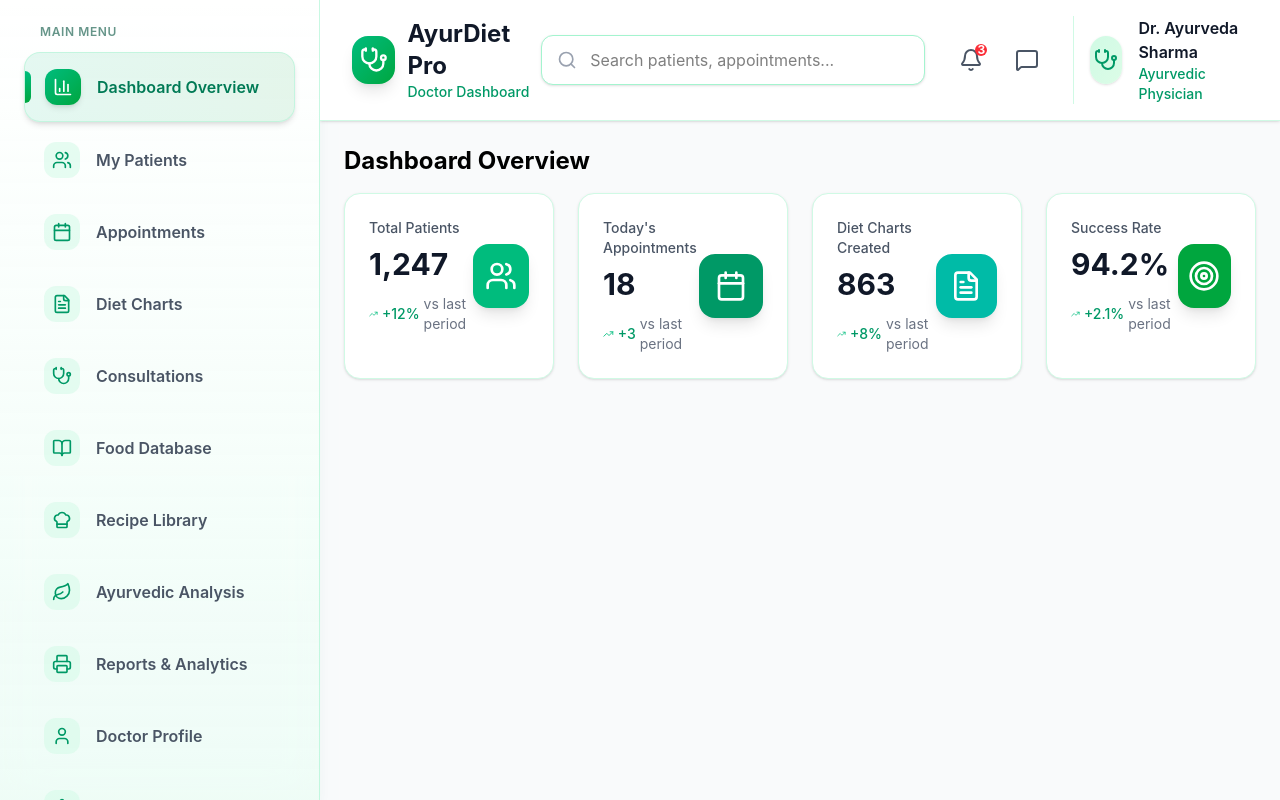
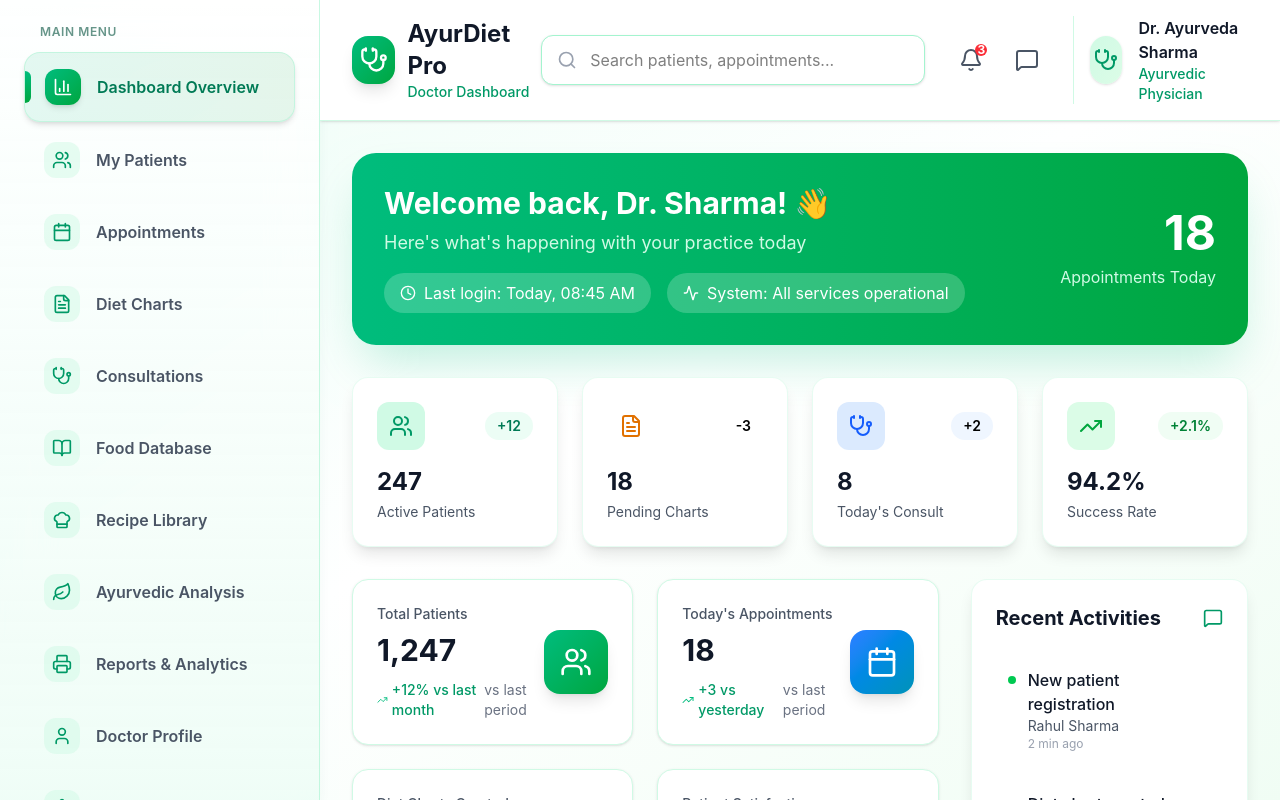
Before and after one commit to ganeshbirajdar286/sih, a React (Vite) app: page /doctor-dashboard in a window 1280 px wide. Built offline with nearby package versions, Linux system fonts and the light colour scheme.

Commit message:
changes in the doctore dashboar

```diff
--- a/src/Pages/DoctorDashboard.jsx
+++ b/src/Pages/DoctorDashboard.jsx
@@ -18,6 +18,24 @@ import {
   BarChart3,
   Printer,
   Target,
+  TrendingUp,
+  Clock,
+  MessageSquare,
+  Star,
+  AlertCircle,
+  Pill,
+  Heart,
+  Zap,
+  Coffee,
+  Activity,
+  Shield,
+  Award,
+  Brain,
+  Eye,
+  Microscope,
+  TestTube,
+  Scale,
+  Thermometer,
 } from "lucide-react";
 
 // Example doctor tabs (you can create actual components later)
@@ -32,19 +50,44 @@ import ReportsTab from "../components/DoctorComponents/ReportsTab.jsx";
 import ProfileTab from "../components/DoctorComponents/ProfileTab.jsx";
 import SettingsTab from "../components/DoctorComponents/SettingsTab.jsx";
 
-// Sidebar items (same structure as patient dashboard)
+// Sidebar items (enhanced structure)
 const sidebarItems = [
-  { id: "overview", icon: BarChart3, label: "Dashboard Overview" },
-  { id: "patients", icon: Users, label: "My Patients" },
-  { id: "appointments", icon: Calendar, label: "Appointments" },
-  { id: "dietCharts", icon: FileText, label: "Diet Charts" },
-  { id: "consultations", icon: Stethoscope, label: "Consultations" },
-  { id: "foodDatabase", icon: BookOpen, label: "Food Database" },
-  { id: "recipes", icon: ChefHat, label: "Recipe Library" },
-  { id: "ayurveda", icon: Leaf, label: "Ayurvedic Analysis" },
-  { id: "reports", icon: Printer, label: "Reports & Analytics" },
-  { id: "profile", icon: User, label: "Doctor Profile" },
-  { id: "settings", icon: Settings, label: "Settings" },
+  { id: "overview", icon: BarChart3, label: "Dashboard Overview", badge: "New" },
+  { id: "patients", icon: Users, label: "My Patients", badge: "1.2k" },
+  { id: "appointments", icon: Calendar, label: "Appointments", badge: "18" },
+  { id: "dietCharts", icon: FileText, label: "Diet Charts", badge: "863" },
+  { id: "consultations", icon: Stethoscope, label: "Consultations", badge: "24" },
+  { id: "foodDatabase", icon: BookOpen, label: "Food Database", badge: "2.5k" },
+  { id: "recipes", icon: ChefHat, label: "Recipe Library", badge: "500+" },
+  { id: "ayurveda", icon: Leaf, label: "Ayurvedic Analysis", badge: "Pro" },
+  { id: "reports", icon: Printer, label: "Reports & Analytics", badge: "📊" },
+  { id: "profile", icon: User, label: "Doctor Profile", badge: "⭐" },
+  { id: "settings", icon: Settings, label: "Settings", badge: "⚙️" },
+];
+
+// Quick stats data
+const quickStats = [
+  { label: "Active Patients", value: "247", change: "+12", icon: Users, color: "emerald" },
+  { label: "Pending Charts", value: "18", change: "-3", icon: FileText, color: "amber" },
+  { label: "Today's Consult", value: "8", change: "+2", icon: Stethoscope, color: "blue" },
+  { label: "Success Rate", value: "94.2%", change: "+2.1%", icon: TrendingUp, color: "green" },
+];
+
+// Recent activities data
+const recentActivities = [
+  { time: "2 min ago", action: "New patient registration", patient: "Rahul Sharma", type: "success" },
+  { time: "15 min ago", action: "Diet chart created", patient: "Priya Patel", type: "info" },
+  { time: "1 hour ago", action: "Consultation completed", patient: "Amit Kumar", type: "success" },
+  { time: "2 hours ago", action: "Follow-up scheduled", patient: "Neha Singh", type: "warning" },
+  { time: "3 hours ago", action: "Lab results received", patient: "Vikram Joshi", type: "info" },
+];
+
+// Upcoming appointments
+const upcomingAppointments = [
+  { time: "09:30 AM", patient: "Anita Desai", type: "New Patient", status: "confirmed" },
+  { time: "10:45 AM", patient: "Rajesh Mehta", type: "Follow-up", status: "confirmed" },
+  { time: "11:30 AM", patient: "Sneha Reddy", type: "Consultation", status: "pending" },
+  { time: "02:15 PM", patient: "Kiran Patil", type: "Diet Review", status: "confirmed" },
 ];
 
 export default function DoctorDashboard() {
@@ -52,52 +95,202 @@ export default function DoctorDashboard() {
   const [sidebarOpen, setSidebarOpen] = useState(false);
   const [searchQuery, setSearchQuery] = useState("");
 
-  // 👇 Content map (same pattern as PatientDashboard)
-  const contentMap = {
-    overview: (
+  // Enhanced Overview Content
+  const EnhancedOverview = () => (
+    <div className="space-y-8">
+      {/* Welcome Section */}
+      <div className="bg-gradient-to-r from-emerald-500 to-green-600 rounded-3xl p-8 text-white shadow-2xl shadow-emerald-500/25">
+        <div className="flex items-center justify-between">
           <div>
-        <h2 className="text-2xl font-bold mb-4">Dashboard Overview</h2>
-        <div className="grid grid-cols-1 md:grid-cols-2 lg:grid-cols-4 gap-6 mb-8">
-          {/* Example stat cards */}
+            <h1 className="text-3xl font-bold mb-2">Welcome back, Dr. Sharma! 👋</h1>
+            <p className="text-emerald-100 text-lg">Here's what's happening with your practice today</p>
+            <div className="flex items-center space-x-4 mt-4">
+              <div className="flex items-center space-x-2 bg-white/20 px-4 py-2 rounded-full">
+                <Clock className="w-4 h-4" />
+                <span>Last login: Today, 08:45 AM</span>
+              </div>
+              <div className="flex items-center space-x-2 bg-white/20 px-4 py-2 rounded-full">
+                <Activity className="w-4 h-4" />
+                <span>System: All services operational</span>
+              </div>
+            </div>
+          </div>
+          <div className="text-right">
+            <div className="text-5xl font-bold mb-2">18</div>
+            <div className="text-emerald-100">Appointments Today</div>
+          </div>
+        </div>
+      </div>
+
+      {/* Quick Stats Grid */}
+      <div className="grid grid-cols-1 md:grid-cols-2 lg:grid-cols-4 gap-6">
+        {quickStats.map((stat, index) => (
+          <div key={index} className="bg-white rounded-2xl p-6 shadow-lg border border-emerald-100/50 hover:shadow-xl transition-all duration-300 group">
+            <div className="flex items-center justify-between mb-4">
+              <div className={`p-3 rounded-xl bg-${stat.color}-100 group-hover:scale-110 transition-transform duration-300`}>
+                <stat.icon className={`w-6 h-6 text-${stat.color}-600`} />
+              </div>
+              <span className={`text-sm font-semibold px-3 py-1 rounded-full bg-${stat.color}-50 text-${stat.color}-700`}>
+                {stat.change}
+              </span>
+            </div>
+            <div className="text-2xl font-bold text-gray-900 mb-1">{stat.value}</div>
+            <div className="text-sm text-gray-600">{stat.label}</div>
+          </div>
+        ))}
+      </div>
+
+      {/* Main Stats and Activities Grid */}
+      <div className="grid grid-cols-1 lg:grid-cols-3 gap-8">
+        {/* Left Column - Main Stats */}
+        <div className="lg:col-span-2 space-y-8">
+          {/* Enhanced Stat Cards */}
+          <div className="grid grid-cols-1 md:grid-cols-2 gap-6">
             <StatCard
               stat={{
                 title: "Total Patients",
                 value: "1,247",
-              change: "+12%",
+                change: "+12% vs last month",
                 icon: Users,
-              color: "bg-emerald-500",
+                color: "bg-gradient-to-br from-emerald-500 to-green-600",
+                trend: "up"
               }}
             />
             <StatCard
               stat={{
                 title: "Today's Appointments",
                 value: "18",
-              change: "+3",
+                change: "+3 vs yesterday",
                 icon: Calendar,
-              color: "bg-emerald-600",
+                color: "bg-gradient-to-br from-blue-500 to-cyan-600",
+                trend: "up"
               }}
             />
             <StatCard
               stat={{
                 title: "Diet Charts Created",
                 value: "863",
-              change: "+8%",
+                change: "+8% this month",
                 icon: FileText,
-              color: "bg-teal-500",
+                color: "bg-gradient-to-br from-teal-500 to-emerald-600",
+                trend: "up"
               }}
             />
             <StatCard
               stat={{
-              title: "Success Rate",
-              value: "94.2%",
-              change: "+2.1%",
-              icon: Target,
-              color: "bg-green-600",
+                title: "Patient Satisfaction",
+                value: "96.4%",
+                change: "+1.2% improvement",
+                icon: Star,
+                color: "bg-gradient-to-br from-amber-500 to-orange-600",
+                trend: "up"
               }}
             />
           </div>
+
+          {/* Health Metrics Overview */}
+          <div className="bg-white rounded-2xl p-6 shadow-lg border border-emerald-100/50">
+            <div className="flex items-center justify-between mb-6">
+              <h3 className="text-xl font-bold text-gray-900">Health Metrics Overview</h3>
+              <span className="text-sm text-emerald-600 bg-emerald-50 px-3 py-1 rounded-full">Live</span>
             </div>
-    ),
+            <div className="grid grid-cols-2 md:grid-cols-4 gap-4">
+              {[
+                { icon: Heart, label: "Avg. BP", value: "120/80", status: "normal" },
+                { icon: Scale, label: "Avg. Weight", value: "68.2kg", status: "good" },
+                { icon: Thermometer, label: "Avg. BMI", value: "23.1", status: "healthy" },
+                { icon: Brain, label: "Mental Score", value: "8.2/10", status: "excellent" },
+              ].map((metric, index) => (
+                <div key={index} className="text-center p-4 bg-gray-50 rounded-xl">
+                  <metric.icon className={`w-8 h-8 mx-auto mb-2 ${
+                    metric.status === 'excellent' ? 'text-green-600' :
+                    metric.status === 'good' ? 'text-blue-600' :
+                    metric.status === 'normal' ? 'text-emerald-600' : 'text-amber-600'
+                  }`} />
+                  <div className="font-semibold text-gray-900">{metric.value}</div>
+                  <div className="text-sm text-gray-600">{metric.label}</div>
+                </div>
+              ))}
+            </div>
+          </div>
+        </div>
+
+        {/* Right Column - Activities and Appointments */}
+        <div className="space-y-8">
+          {/* Recent Activities */}
+          <div className="bg-white rounded-2xl p-6 shadow-lg border border-emerald-100/50">
+            <div className="flex items-center justify-between mb-6">
+              <h3 className="text-xl font-bold text-gray-900">Recent Activities</h3>
+              <MessageSquare className="w-5 h-5 text-emerald-600" />
+            </div>
+            <div className="space-y-4">
+              {recentActivities.map((activity, index) => (
+                <div key={index} className="flex items-start space-x-3 p-3 hover:bg-emerald-50 rounded-xl transition-colors duration-200">
+                  <div className={`w-2 h-2 mt-2 rounded-full ${
+                    activity.type === 'success' ? 'bg-green-500' :
+                    activity.type === 'warning' ? 'bg-amber-500' : 'bg-blue-500'
+                  }`}></div>
+                  <div className="flex-1">
+                    <div className="font-medium text-gray-900">{activity.action}</div>
+                    <div className="text-sm text-gray-600">{activity.patient}</div>
+                    <div className="text-xs text-gray-400">{activity.time}</div>
+                  </div>
+                </div>
+              ))}
+            </div>
+          </div>
+
+          {/* Upcoming Appointments */}
+          <div className="bg-white rounded-2xl p-6 shadow-lg border border-emerald-100/50">
+            <div className="flex items-center justify-between mb-6">
+              <h3 className="text-xl font-bold text-gray-900">Upcoming Appointments</h3>
+              <Clock className="w-5 h-5 text-emerald-600" />
+            </div>
+            <div className="space-y-4">
+              {upcomingAppointments.map((appointment, index) => (
+                <div key={index} className="flex items-center justify-between p-3 hover:bg-emerald-50 rounded-xl transition-colors duration-200">
+                  <div className="flex items-center space-x-3">
+                    <div className={`w-3 h-3 rounded-full ${
+                      appointment.status === 'confirmed' ? 'bg-green-500' : 'bg-amber-500'
+                    }`}></div>
+                    <div>
+                      <div className="font-semibold text-gray-900">{appointment.time}</div>
+                      <div className="text-sm text-gray-600">{appointment.patient}</div>
+                    </div>
+                  </div>
+                  <span className={`text-xs font-medium px-2 py-1 rounded-full ${
+                    appointment.type === 'New Patient' ? 'bg-blue-100 text-blue-800' :
+                    appointment.type === 'Follow-up' ? 'bg-green-100 text-green-800' :
+                    'bg-purple-100 text-purple-800'
+                  }`}>
+                    {appointment.type}
+                  </span>
+                </div>
+              ))}
+            </div>
+          </div>
+        </div>
+      </div>
+
+      {/* Ayurvedic Insights */}
+      <div className="bg-gradient-to-r from-amber-500 to-orange-600 rounded-2xl p-6 text-white">
+        <div className="flex items-center justify-between">
+          <div>
+            <h3 className="text-xl font-bold mb-2">Ayurvedic Insights</h3>
+            <p className="text-amber-100">Latest analysis shows improved patient outcomes with traditional treatments</p>
+          </div>
+          <div className="text-right">
+            <div className="text-3xl font-bold">87%</div>
+            <div className="text-amber-100">Effectiveness Rate</div>
+          </div>
+        </div>
+      </div>
+    </div>
+  );
+
+  // 👇 Enhanced Content Map
+  const contentMap = {
+    overview: <EnhancedOverview />,
     patients: <PatientsTab searchQuery={searchQuery} />,
     appointments: <AppointmentsTab searchQuery={searchQuery} />,
     dietCharts: <DietChartsTab />,
@@ -111,8 +304,8 @@ export default function DoctorDashboard() {
   };
 
   return (
-    <div className="flex h-screen bg-gray-50 overflow-hidden">
-      {/* Sidebar */}
+    <div className="flex h-screen bg-gradient-to-br from-emerald-50 via-white to-green-50 overflow-hidden">
+      {/* Enhanced Sidebar */}
       <Sidebar
         activeTab={activeTab}
         setActiveTab={setActiveTab}
@@ -129,8 +322,12 @@ export default function DoctorDashboard() {
           sidebarOpen={sidebarOpen}
           setSidebarOpen={setSidebarOpen}
         />
-        <div className="flex-1 overflow-y-auto p-6 transition-all duration-300">
+
+        {/* Enhanced Main Content Area */}
+        <div className="flex-1 overflow-y-auto p-8 transition-all duration-300">
+          <div className="max-w-7xl mx-auto">
             {contentMap[activeTab]}
+          </div>
         </div>
       </main>
     </div>
```
Lines whose indentation alone changed are shown as unchanged.
